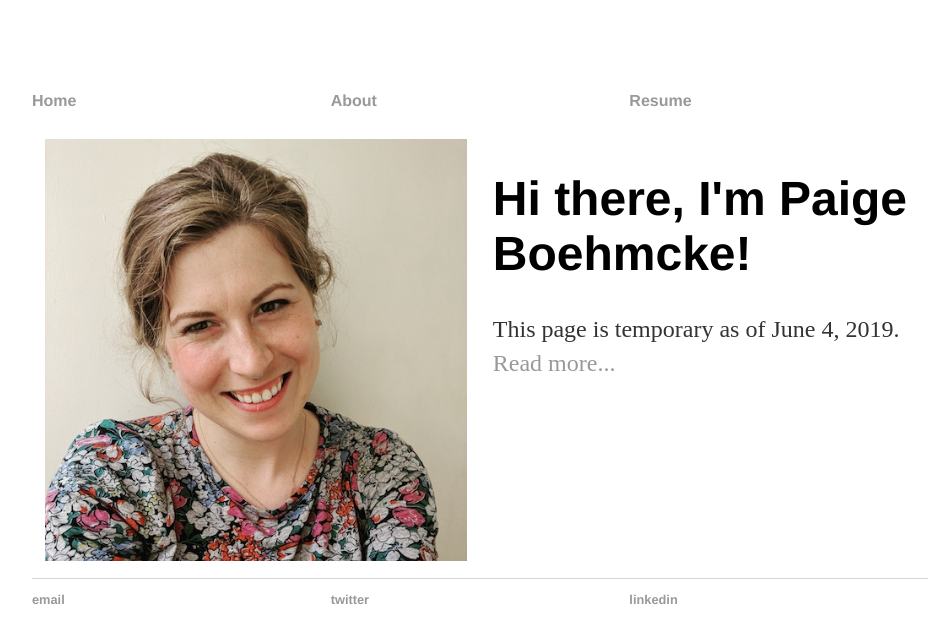
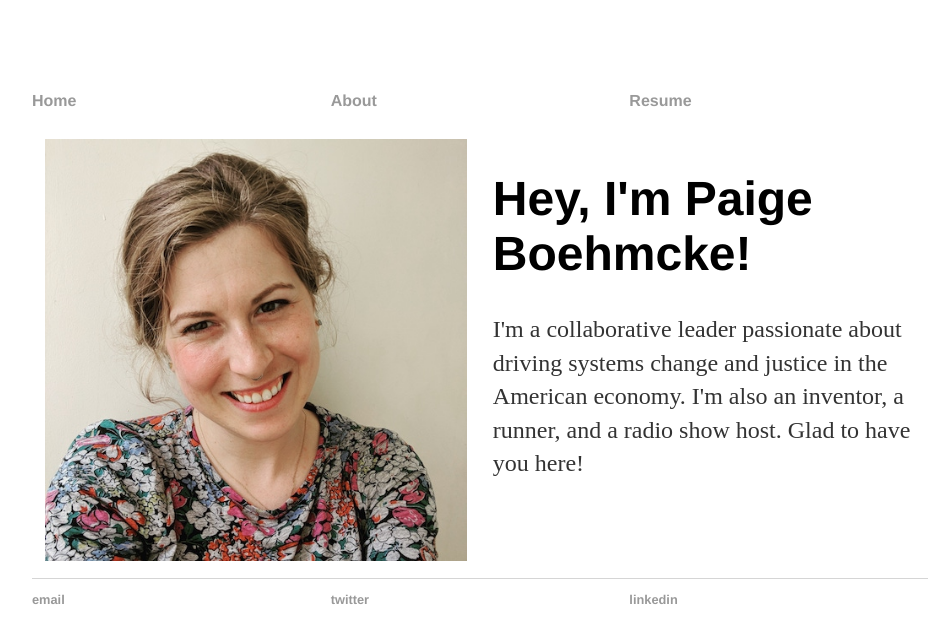
Before and after one commit to paigeboehmcke/paigeboehmcke.github.io, a Jekyll site: the page built from index.html, in a window 1280 px wide. Shown: the top 643 px of the page, without its empty margins (160-1101 px from the left). Built offline with Jekyll 4.4.1, drawn with Linux system fonts in a browser that asks for light colours.

Commit message:
Update index.html

```diff
--- a/index.html
+++ b/index.html
@@ -6,6 +6,6 @@ title: Paige Boehmcke
 	<img src="/images/headshot.jpg" alt="paige headshot" width="100%">
 </div>
 <div class="blurb">
-	<h1>Hi there, I'm Paige Boehmcke!</h1>
-	<p>This page is temporary as of June 4, 2019. <a href="/about">Read more...</a></p>
+	<h1>Hey, I'm Paige Boehmcke!</h1>
+	<p>I'm a collaborative leader passionate about driving systems change and justice in the American economy. I'm also an inventor, a runner, and a radio show host. Glad to have you here!</p>
 </div>
```
